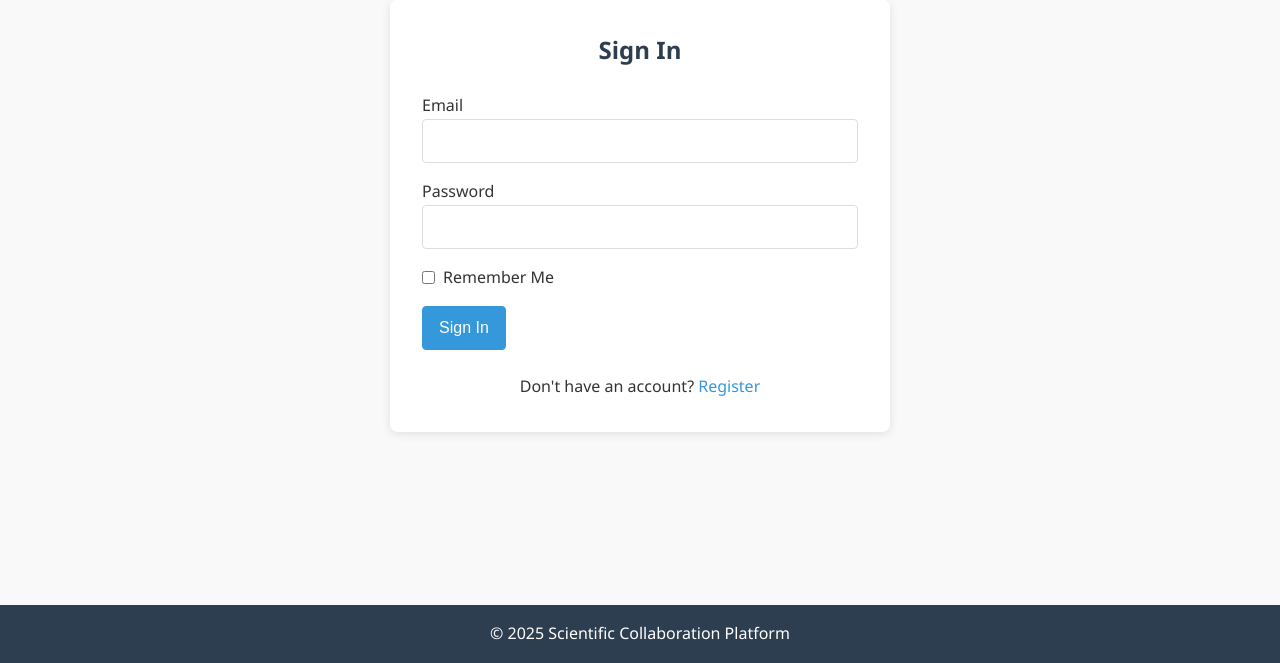
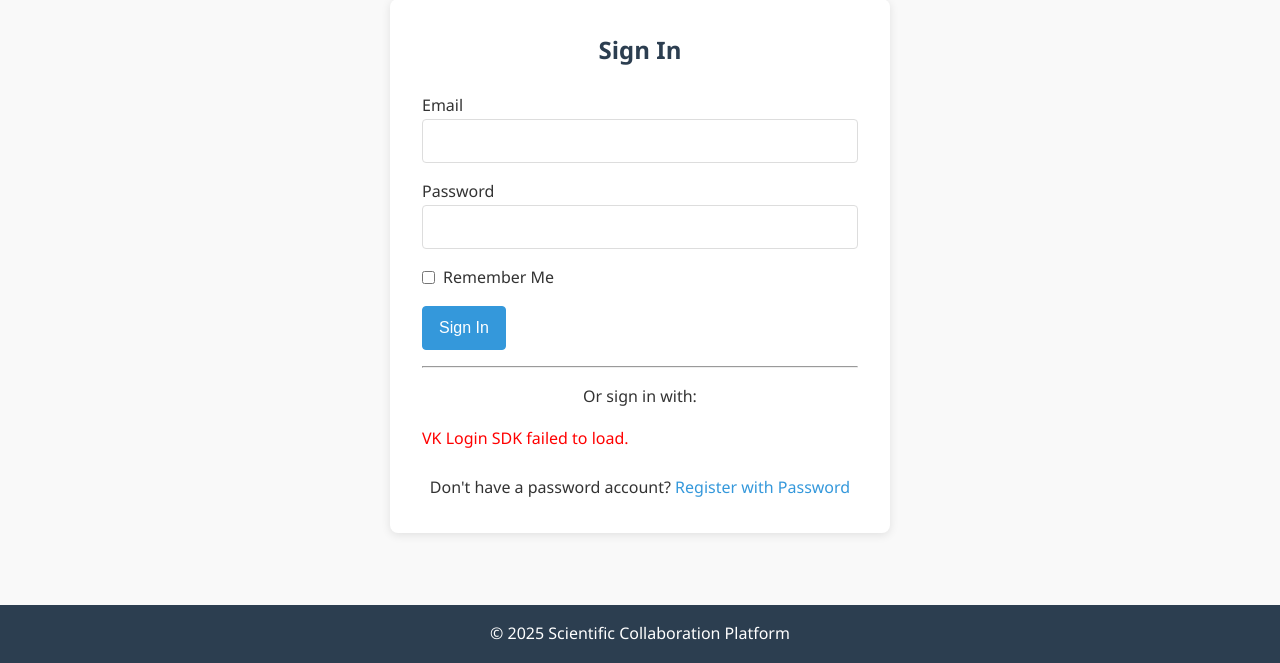
Before and after one commit to Rokoel/Science-Social-Network, a Flask app: page /login in a window 1280 px wide. Shown: the part 137-800 px from the top of the page. Run offline with Flask 3, Linux system fonts and the light colour scheme; some libraries are stand-ins or nearby versions.

Commit message:
Added prep for VK Login

```diff
--- a/app/routes/auth.py
+++ b/app/routes/auth.py
@@ -4,6 +4,9 @@ from app import db, limiter
 from app.models import User
 from app.forms import LoginForm, RegistrationForm
 import json
+from flask import jsonify
+from flask import current_app
+import requests
 
 auth_bp = Blueprint('auth', __name__)
 
@@ -26,7 +29,10 @@ def login():
             next_page = url_for('projects.feed')
         return redirect(next_page)
 
-    return render_template('auth/login.html', title='Sign In', form=form)
+    return render_template('auth/login.html', title='Sign In', form=form,
+                           vk_app_id_for_sdk=current_app.config['VK_APP_ID'],
+                           vk_redirect_uri_for_sdk=current_app.config['VK_REDIRECT_URI_FOR_SDK'],
+                           current_app=current_app)
 
 @auth_bp.route('/logout')
 def logout():
@@ -56,3 +62,89 @@ def register():
         return redirect(url_for('auth.login'))
 
     return render_template('auth/register.html', title='Register', form=form)
+
+
+@auth_bp.route('/auth/vk/sdk_token_login', methods=['POST'])
+@limiter.limit("10 per minute")
+def vk_sdk_token_login():
+    data = request.json
+    if not data:
+        return jsonify({'success': False, 'message': 'No data received.'}), 400
+
+    access_token = data.get('access_token')
+    vk_user_id_from_token = data.get('user_id') # The SDK provides user_id directly in the success payload
+
+    current_app.logger.info(f"Received VK SDK token login attempt. Access token present: {bool(access_token)}, VK User ID: {vk_user_id_from_token}")
+
+    if not access_token or not vk_user_id_from_token:
+        return jsonify({'success': False, 'message': 'Missing access token or VK user ID.'}), 400
+
+    # 1. OPTIONAL BUT RECOMMENDED: Verify token by fetching user info from VK API
+    # This confirms the access token is valid and belongs to the claimed user_id.
+    user_info_url = 'https://id.vk.com/oauth2/user_info'
+    user_info_headers = {'Authorization': f'Bearer {access_token}'}
+
+    try:
+        user_info_response = requests.get(user_info_url, headers=user_info_headers)
+        user_info_response.raise_for_status() # Raise an exception for HTTP errors
+        vk_user_data_full = user_info_response.json()
+        vk_user_data = vk_user_data_full.get('user')
+        current_app.logger.debug(f"VK User Info from token verification: {vk_user_data}")
+
+        if not vk_user_data or str(vk_user_data.get('user_id')) != str(vk_user_id_from_token):
+            current_app.logger.warning(f"VK token verification failed: User ID mismatch or no user data. SDK UserID: {vk_user_id_from_token}, API UserID: {vk_user_data.get('user_id') if vk_user_data else 'N/A'}")
+            return jsonify({'success': False, 'message': 'Invalid VK token or user ID mismatch.'}), 401
+
+    except requests.exceptions.RequestException as e:
+        current_app.logger.error(f"VK User Info HTTP error during token verification: {str(e)}. Response: {user_info_response.text if 'user_info_response' in locals() else 'N/A'}")
+        return jsonify({'success': False, 'message': f'Error verifying VK token: {str(e)}'}), 500
+    except ValueError: # Includes JSONDecodeError
+        current_app.logger.error(f"VK User Info JSON parsing error during token verification. Response: {user_info_response.text}")
+        return jsonify({'success': False, 'message': 'Error parsing VK user info for verification.'}), 500
+
+    # 2. Login or Register User in Your System
+    vk_id_str = str(vk_user_id_from_token)
+    user = User.query.filter_by(vk_id=vk_id_str).first()
+
+    if user: # Existing user
+        login_user(user, remember=True)
+        current_app.logger.info(f"Existing user {user.username} (VK ID: {vk_id_str}) logged in via SDK token.")
+        return jsonify({'success': True, 'redirect_url': url_for('projects.feed')})
+    else: # New user
+        vk_email = vk_user_data.get('email')
+        if vk_email:
+            existing_email_user = User.query.filter_by(email=vk_email, vk_id=None).first()
+            if existing_email_user:
+                current_app.logger.warning(f"VK SDK new user: Email {vk_email} already exists for a non-VK account.")
+                return jsonify({'success': False, 'message': f"An account with email {vk_email} already exists. Please log in with your password."})
+
+        base_username = vk_user_data.get('first_name', 'vk_user').lower().replace(' ', '_')
+        username_candidate = base_username
+        counter = 1
+        while User.query.filter_by(username=username_candidate).first():
+            username_candidate = f"{base_username}{counter}"
+            counter += 1
+
+        new_user = User(
+            vk_id=vk_id_str,
+            username=username_candidate,
+            email=vk_email,
+            name=vk_user_data.get('first_name'),
+            surname=vk_user_data.get('last_name'),
+            # avatar=vk_user_data.get('avatar'), # Download and save avatar
+        )
+        db.session.add(new_user)
+        db.session.commit()
+        login_user(new_user, remember=True)
+        current_app.logger.info(f"New user {new_user.username} (VK ID: {vk_id_str}) created and logged in via SDK token.")
+        return jsonify({'success': True, 'message': 'Successfully registered and logged in with VK ID!', 'redirect_url': url_for('projects.feed')})
+
+# Minimal callback for SDK if it still uses redirectUrl for something (e.g., closing a popup)
+@auth_bp.route('/auth/vk/sdk_helper')
+def vk_sdk_helper():
+    # This page might just close itself if opened in a popup by the SDK,
+    # or display a generic "Please wait..." message.
+    # The main logic is handled client-side by the LOGIN_SUCCESS event.
+    current_app.logger.info("VK SDK Helper Callback Reached. Payload: " + str(request.args.get('payload')))
+    # You might get a payload here too, but the LOGIN_SUCCESS event is primary for this SDK flow.
+    return "<script>window.close();</script>Please wait, processing VK login..."
--- a/app/templates/auth/login.html
+++ b/app/templates/auth/login.html
@@ -1,49 +1,134 @@
 {% extends "base.html" %}
 
-{% block title %}Login - Scientific Collaboration Platform{% endblock %}
+{% block title %}{{ title }} - Scientific Collaboration Platform{% endblock %}
+
+{% block head %}
+    {{ super() }}
+    {# Use the SDK version VK provided, ensure it's <3.0.0 if specified #}
+    <script src="https://unpkg.com/@vkid/sdk@<3.0.0/dist-sdk/umd/index.js"></script> {# Example: using a specific version < 3.0.0 #}
+{% endblock %}
 
 {% block content %}
 <div class="auth-container">
     <div class="auth-card">
         <h2>Sign In</h2>
-        <form method="POST" action="">
+
+        <form method="POST" action="{{ url_for('auth.login') }}">
             {{ form.hidden_tag() }}
-
             <div class="form-group">
                 {{ form.email.label }}
-                {{ form.email(class="form-control") }}
-                {% if form.email.errors %}
-                    <div class="errors">
-                        {% for error in form.email.errors %}
-                            <span>{{ error }}</span>
-                        {% endfor %}
-                    </div>
-                {% endif %}
+                {{ form.email(class="form-control", autocomplete="email") }}
+                {% if form.email.errors %}<div class="errors">{% for error in form.email.errors %}<span>{{ error }}</span>{% endfor %}</div>{% endif %}
             </div>
-
             <div class="form-group">
                 {{ form.password.label }}
-                {{ form.password(class="form-control") }}
-                {% if form.password.errors %}
-                    <div class="errors">
-                        {% for error in form.password.errors %}
-                            <span>{{ error }}</span>
-                        {% endfor %}
-                    </div>
-                {% endif %}
+                {{ form.password(class="form-control", autocomplete="current-password") }}
+                {% if form.password.errors %}<div class="errors">{% for error in form.password.errors %}<span>{{ error }}</span>{% endfor %}</div>{% endif %}
             </div>
-
             <div class="form-check">
                 {{ form.remember_me(class="form-check-input") }}
                 {{ form.remember_me.label(class="form-check-label") }}
             </div>
-
             <div class="form-group">
                 {{ form.submit(class="btn btn-primary") }}
             </div>
         </form>
+        <hr>
+        <p style="text-align: center; margin: 1rem 0;">Or sign in with:</p>
+
+        {# VK ID One Tap Button Container - as per VK's example #}
+        <div id="vkAuthButtonContainer">
+          <script type="text/javascript">
+            if ('VKIDSDK' in window) {
+              const VKID = window.VKIDSDK;
+
+              VKID.Config.init({
+                app: parseInt("{{ vk_app_id_for_sdk }}"), // Your App ID from Flask config
+                redirectUrl: "{{ vk_redirect_uri_for_sdk }}", // Your Redirect URI from Flask config
+                responseMode: VKID.ConfigResponseMode.Callback, // As per VK example
+                source: VKID.ConfigSource.LOWCODE, // As per VK example
+                scope: "{{ current_app.config.VK_SCOPE }}", // Your defined scopes
+              });
+              console.log("VK SDK Configured with AppID: {{ vk_app_id_for_sdk }}, Redirect: {{ vk_redirect_uri_for_sdk }}");
+
+              const oneTap = new VKID.OneTap();
+              const container = document.currentScript.parentElement; // This gets the div
+
+              oneTap.render({
+                container: container,
+                scheme: 'dark', // Or 'light'
+                lang: VKID.Languages.ENG, // Or VKID.Languages.RUS (0), etc.
+                showAlternativeLogin: true,
+                styles: {
+                  borderRadius: 5,
+                  height: 44 // Ensure button is visible
+                }
+              })
+              .on(VKID.WidgetEvents.ERROR, vkidOnError)
+              .on(VKID.OneTapInternalEvents.LOGIN_SUCCESS, function (payload) {
+                console.log("VK SDK LOGIN_SUCCESS payload:", payload);
+
+                // Based on VK's example, they expect you to call exchangeCode
+                 if (payload.code && payload.device_id) {
+                    VKID.Auth.exchangeCode(payload.code, payload.device_id)
+                      .then(vkidOnSuccess) // This success data contains access_token, refresh_token, user_id
+                      .catch(vkidOnError);
+                 } else {
+                    console.error("LOGIN_SUCCESS payload missing code or device_id for exchange.", payload);
+                    vkidOnError({ name: "MissingPayloadData", message: "Required data for token exchange not found in SDK payload." });
+                 }
+              });
+
+              function vkidOnSuccess(data) {
+                // data here should be the result of exchangeCode, containing access_token, user_id, etc.
+                console.log("VK exchangeCode/Login Success, data from SDK:", data);
+                // Send these tokens to your backend
+                fetch("{{ url_for('auth.vk_sdk_token_login') }}", {
+                    method: 'POST',
+                    headers: {
+                        'Content-Type': 'application/json',
+                        'X-CSRFToken': "{{ csrf_token() }}" // If you use CSRF on this POST endpoint
+                    },
+                    body: JSON.stringify({
+                        access_token: data.access_token,
+                        user_id: data.user_id // VK SDK provides user_id in the token exchange response
+                    })
+                })
+                .then(response => response.json())
+                .then(backendResponse => {
+                    console.log("Backend response to token login:", backendResponse);
+                    if (backendResponse.success) {
+                        if (backendResponse.redirect_url) {
+                            window.location.href = backendResponse.redirect_url;
+                        } else {
+                            // Handle success without redirect, e.g., refresh part of the page
+                            alert(backendResponse.message || "Logged in successfully with VK!");
+                            window.location.reload(); // Simple reload
+                        }
+                    } else {
+                        alert("VK Login Failed: " + (backendResponse.message || "Unknown error from server."));
+                    }
+                })
+                .catch(error => {
+                    console.error("Error sending VK tokens to backend:", error);
+                    alert("An error occurred while communicating with the server after VK login.");
+                });
+              }
+
+              function vkidOnError(error) {
+                console.error("VKID SDK Error/Auth Error:", error);
+                // Display error to user, e.g., in a div
+                alert("VK Login Error: " + (error.message || error.name || "An unknown VK error occurred."));
+              }
+            } else {
+                console.error("VKIDSDK not found on window. Ensure the SDK script is loaded.");
+                document.getElementById('vkAuthButtonContainer').innerHTML = "<p style='color:red;'>VK Login SDK failed to load.</p>";
+            }
+          </script>
+        </div>
+
         <div class="auth-links">
-            <p>Don't have an account? <a href="{{ url_for('auth.register') }}">Register</a></p>
+            <p>Don't have a password account? <a href="{{ url_for('auth.register') }}">Register with Password</a></p>
         </div>
     </div>
 </div>
--- a/app/templates/index.html
+++ b/app/templates/index.html
@@ -11,6 +11,7 @@
     {% block head %}{% endblock %}
 </head>
 <body>
+
 <div class="landing-container">
     <div class="landing-hero">
         <h1>Science Social Network</h1>
--- a/requirements.txt
+++ b/requirements.txt
@@ -12,3 +12,4 @@ pillow==9.5.0
 limits>=1.5
 email_validator==2.0.0
 eventlet==0.33.3
+requests
--- a/run.py
+++ b/run.py
@@ -8,4 +8,4 @@ use_redis = '--no-redis' not in sys.argv
 app = create_app(use_redis=use_redis)
 
 if __name__ == '__main__':
-    socketio.run(app, debug=True)
+    socketio.run(app, host='0.0.0.0', port=5000, debug=True)
```
Also changed, not shown: config.py (+7 -0 lines).
